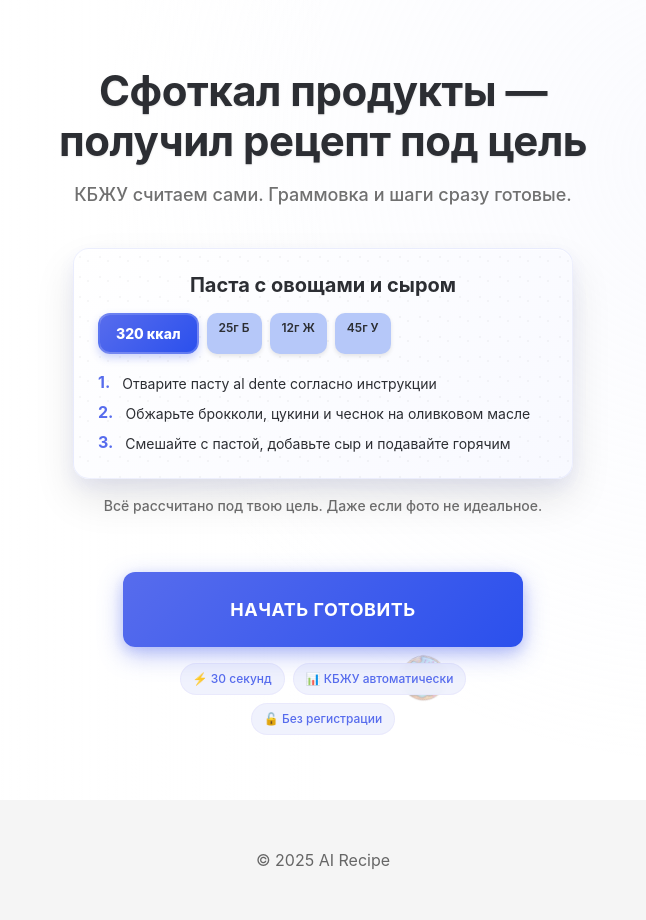
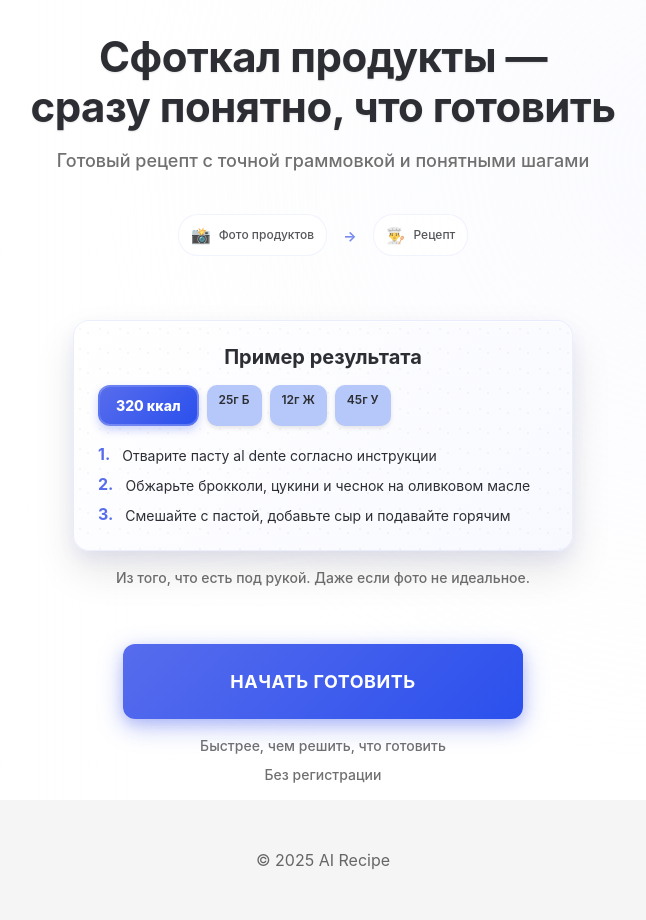
Before and after one commit to Erytea/ai-recipe-web-app, a FastAPI app: page / in a window 1280 px wide. Shown: the whole page, without its empty margins (317-963 px from the left). Run offline with FastAPI, Linux system fonts and the light colour scheme; parts of the project's set-up code (start-up, migrations or seed data) failed here and were passed over.

Commit message:
Update hero section with new Russian copy and visual flow
- Change main headline to exact approved copy
- Update subheadline with new messaging
- Rename recipe card title to 'Пример результата'
- Update recipe caption text
- Add visual flow showing photo → recipe process
- Update CTA supporting copy to new microcopy
- Maintain animated donuts background and one-screen layout

```diff
--- a/templates/index.html
+++ b/templates/index.html
@@ -26,11 +26,24 @@
       <!-- Заголовок -->
       <div style="max-width: 600px;">
         <h1 style="font-size: 42px; line-height: 50px; font-weight: 700; margin-bottom: 16px; letter-spacing: -0.5px; color: #2C2E33; text-shadow: 0 1px 2px rgba(0,0,0,0.1);">
-          Сфоткал продукты —<br />получил рецепт под цель
+          Сфоткал продукты —<br />сразу понятно, что готовить
         </h1>
         <p style="font-size: 18px; line-height: 26px; margin-bottom: 0; letter-spacing: 0; color: #707070; font-weight: 500;">
-          КБЖУ считаем сами. Граммовка и шаги сразу готовые.
+          Готовый рецепт с точной граммовкой и понятными шагами
         </p>
+      </div>
+
+      <!-- Визуальный поток: фото → рецепт -->
+      <div style="display: flex; align-items: center; justify-content: center; gap: 16px; margin-bottom: 24px; opacity: 0.8;">
+        <div style="display: flex; align-items: center; gap: 8px; padding: 8px 12px; background: rgba(255, 255, 255, 0.9); border-radius: 20px; backdrop-filter: blur(8px); border: 1px solid rgba(87, 108, 237, 0.1);">
+          <span style="font-size: 16px;">📸</span>
+          <span style="font-size: 12px; font-weight: 500; color: #2C2E33;">Фото продуктов</span>
+        </div>
+        <div style="color: #576CED; font-size: 14px; font-weight: 700;">→</div>
+        <div style="display: flex; align-items: center; gap: 8px; padding: 8px 12px; background: rgba(255, 255, 255, 0.9); border-radius: 20px; backdrop-filter: blur(8px); border: 1px solid rgba(87, 108, 237, 0.1);">
+          <span style="font-size: 16px;">👨‍🍳</span>
+          <span style="font-size: 12px; font-weight: 500; color: #2C2E33;">Рецепт</span>
+        </div>
       </div>
 
       <!-- Центральная карточка рецепта - главный визуальный якорь -->
@@ -42,7 +55,7 @@
 
           <!-- Название блюда -->
           <h3 style="font-size: 20px; font-weight: 700; margin-bottom: 16px; color: #2C2E33; letter-spacing: 0; position: relative; z-index: 2;">
-            Паста с овощами и сыром
+            Пример результата
           </h3>
 
           <!-- КБЖУ - калории на первом месте -->
@@ -80,7 +93,7 @@
 
         <!-- Микро-copy -->
         <p style="font-size: 14px; text-align: center; color: #707070; margin-top: 16px; font-weight: 500; letter-spacing: 0;">
-          Всё рассчитано под твою цель. Даже если фото не идеальное.
+          Из того, что есть под рукой. Даже если фото не идеальное.
         </p>
       </div>
 
@@ -90,17 +103,14 @@
           Начать готовить
         </button>
 
-        <!-- Trust indicators - компактнее -->
-        <div style="display: flex; flex-wrap: wrap; justify-content: center; gap: 8px;">
-          <div style="padding: 6px 12px; border-radius: 20px; font-size: 12px; font-weight: 500; background-color: rgba(239, 241, 253, 0.9); border: 1px solid rgba(225, 223, 251, 0.5); color: #576CED; letter-spacing: 0; backdrop-filter: blur(4px);">
-            ⚡ 30 секунд
-          </div>
-          <div style="padding: 6px 12px; border-radius: 20px; font-size: 12px; font-weight: 500; background-color: rgba(239, 241, 253, 0.9); border: 1px solid rgba(225, 223, 251, 0.5); color: #576CED; letter-spacing: 0; backdrop-filter: blur(4px);">
-            📊 КБЖУ автоматически
-          </div>
-          <div style="padding: 6px 12px; border-radius: 20px; font-size: 12px; font-weight: 500; background-color: rgba(239, 241, 253, 0.9); border: 1px solid rgba(225, 223, 251, 0.5); color: #576CED; letter-spacing: 0; backdrop-filter: blur(4px);">
-            🔓 Без регистрации
-          </div>
+        <!-- Supporting microcopy -->
+        <div style="text-align: center;">
+          <p style="font-size: 14px; color: #707070; margin: 0 0 8px 0; font-weight: 500;">
+            Быстрее, чем решить, что готовить
+          </p>
+          <p style="font-size: 14px; color: #707070; margin: 0; font-weight: 500;">
+            Без регистрации
+          </p>
         </div>
       </div>
     </div>
```
